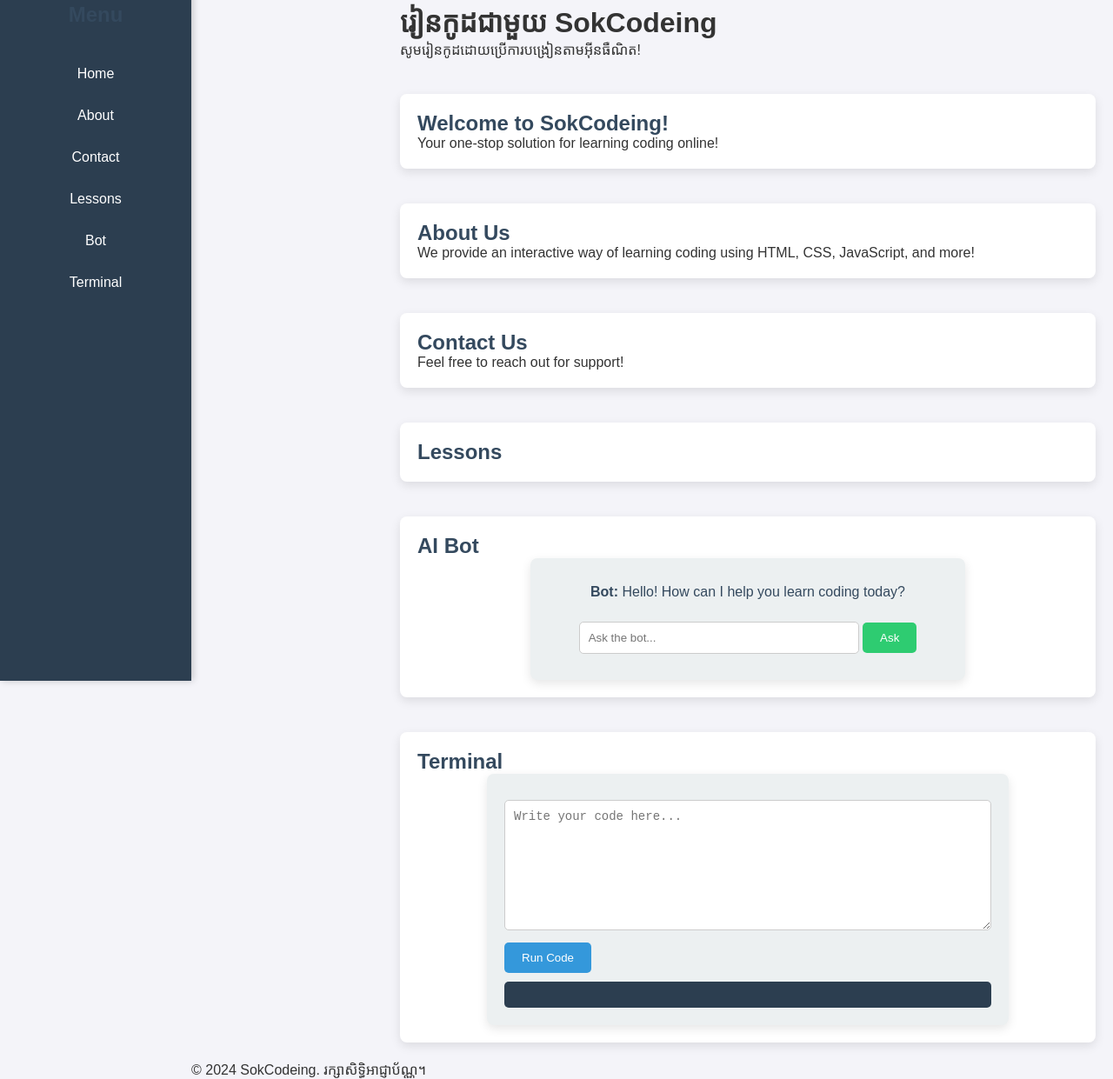
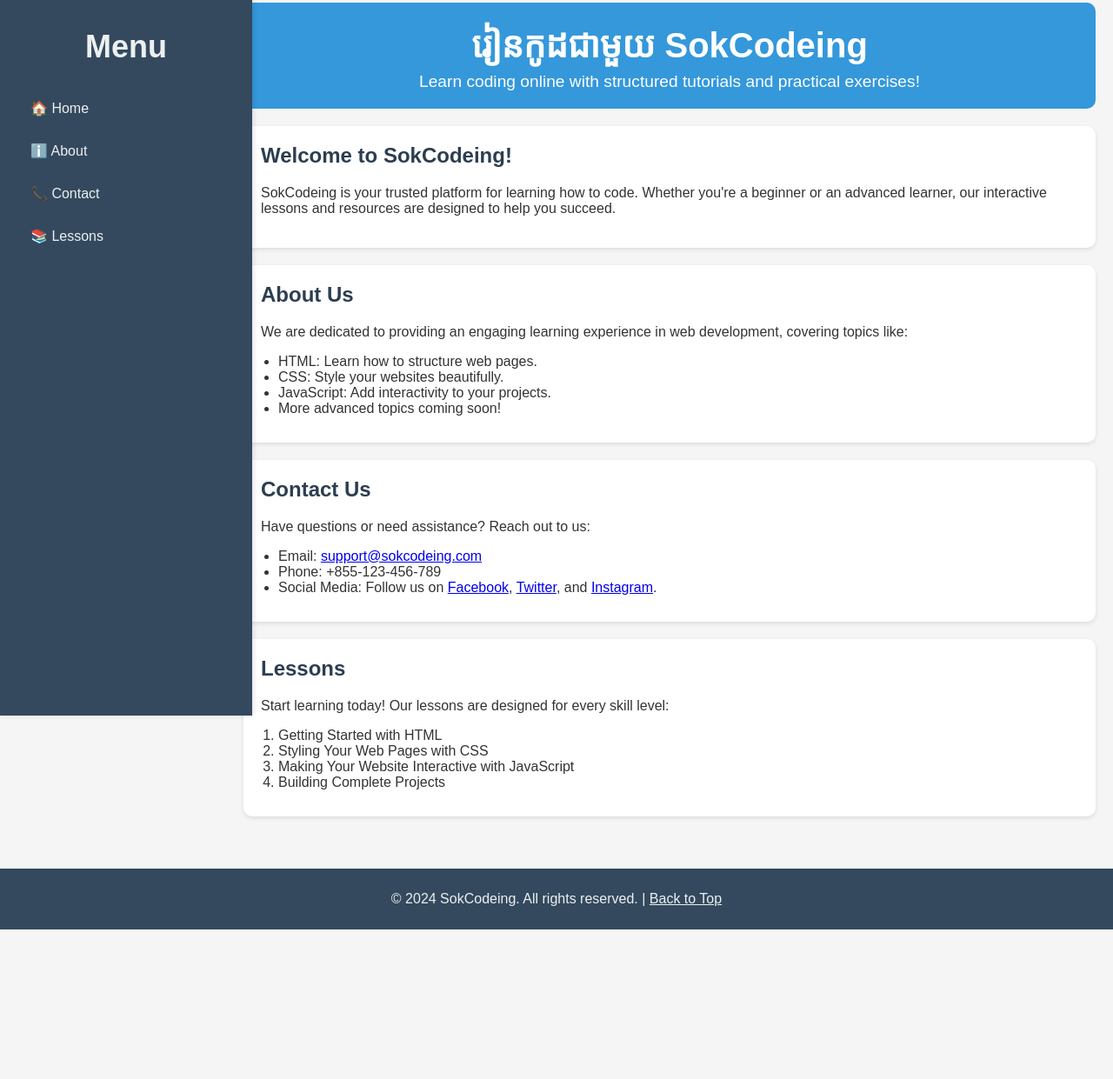
Before and after one commit to KOSALSENSOK096/SokCodeing, a plain HTML site: page index.htm in a window 1280 px wide. Shown: the part 17-1258 px from the top of the page at 87% size. After the commit the page ends 1086 px from the top, so only its background shows below. Drawn offline with Linux system fonts and the light colour scheme.

Commit message:
Update project: Describe changes here

```diff
--- a/index.htm
+++ b/index.htm
@@ -7,70 +7,80 @@
     <link rel="stylesheet" href="styles.css">
 </head>
 <body>
+    <!-- Sidebar Navigation -->
     <div id="sidebar">
         <div class="sidebar-header">
             <h2>Menu</h2>
         </div>
         <ul class="sidebar-links">
-            <li><a href="#home">Home</a></li>
-            <li><a href="#about">About</a></li>
-            <li><a href="#contact">Contact</a></li>
-            <li><a href="#lessons">Lessons</a></li>
-            <li><a href="#bot">Bot</a></li>
-            <li><a href="#terminal">Terminal</a></li>
+            <li><a href="#home">🏠 Home</a></li>
+            <li><a href="#about">ℹ️ About</a></li>
+            <li><a href="#contact">📞 Contact</a></li>
+            <li><a href="#lessons">📚 Lessons</a></li>
         </ul>
     </div>
 
+    <!-- Main Content -->
     <div id="content">
+        <!-- Header Section -->
         <header>
             <h1>រៀនកូដជាមួយ SokCodeing</h1>
-            <p>សូមរៀនកូដដោយប្រើការបង្រៀនតាមអ៊ីនធឺណិត!</p>
+            <p>Learn coding online with structured tutorials and practical exercises!</p>
         </header>
 
+        <!-- Home Section -->
         <div id="home" class="section">
             <h2>Welcome to SokCodeing!</h2>
-            <p>Your one-stop solution for learning coding online!</p>
+            <p>
+                SokCodeing is your trusted platform for learning how to code. Whether you're a beginner or an advanced learner, our interactive lessons and resources are designed to help you succeed.
+            </p>
         </div>
 
+        <!-- About Section -->
         <div id="about" class="section">
             <h2>About Us</h2>
-            <p>We provide an interactive way of learning coding using HTML, CSS, JavaScript, and more!</p>
+            <p>
+                We are dedicated to providing an engaging learning experience in web development, covering topics like:
+            </p>
+            <ul>
+                <li>HTML: Learn how to structure web pages.</li>
+                <li>CSS: Style your websites beautifully.</li>
+                <li>JavaScript: Add interactivity to your projects.</li>
+                <li>More advanced topics coming soon!</li>
+            </ul>
         </div>
 
+        <!-- Contact Section -->
         <div id="contact" class="section">
             <h2>Contact Us</h2>
-            <p>Feel free to reach out for support!</p>
+            <p>
+                Have questions or need assistance? Reach out to us:
+            </p>
+            <ul>
+                <li>Email: <a href="mailto:support@sokcodeing.com">support@sokcodeing.com</a></li>
+                <li>Phone: +855-123-456-789</li>
+                <li>Social Media: Follow us on <a href="#">Facebook</a>, <a href="#">Twitter</a>, and <a href="#">Instagram</a>.</li>
+            </ul>
         </div>
 
+        <!-- Lessons Section -->
         <div id="lessons" class="section">
             <h2>Lessons</h2>
-            <div id="lessons-list"></div>
-        </div>
-
-        <div id="bot" class="section">
-            <h2>AI Bot</h2>
-            <div id="chat-box">
-                <div id="chat-log">
-                    <p><strong>Bot:</strong> Hello! How can I help you learn coding today?</p>
-                </div>
-                <input type="text" id="user-input" placeholder="Ask the bot..." />
-                <button id="ask-btn">Ask</button>
-                <p id="bot-response"></p>
-            </div>
-        </div>
-
-        <div id="terminal" class="section">
-            <h2>Terminal</h2>
-            <div id="code-terminal">
-                <textarea id="code-input" placeholder="Write your code here..."></textarea>
-                <button id="run-code-btn">Run Code</button>
-                <pre id="code-output"></pre>
-            </div>
+            <p>
+                Start learning today! Our lessons are designed for every skill level:
+            </p>
+            <ol>
+                <li>Getting Started with HTML</li>
+                <li>Styling Your Web Pages with CSS</li>
+                <li>Making Your Website Interactive with JavaScript</li>
+                <li>Building Complete Projects</li>
+            </ol>
         </div>
     </div>
 
+    <!-- Footer -->
     <footer>
-        <p>&copy; 2024 SokCodeing. រក្សាសិទិ្ធអាជ្ញាប័ណ្ណ។</p>
+        <p>&copy; 2024 SokCodeing. All rights reserved. | <a href="#home">Back to Top</a></p>
     </footer>
 
     <script src="app.js"></script>
--- a/styles.css
+++ b/styles.css
@@ -1,34 +1,28 @@
-/* Basic reset */
-* {
+/* General Styles */
+body {
+    font-family: 'Arial', sans-serif;
     margin: 0;
     padding: 0;
-    box-sizing: border-box;
+    background-color: #f5f5f5;
+    color: #333;
 }
 
-body {
-    font-family: 'Arial', sans-serif;
-    background-color: #f4f4f9;
-    color: #333;
-    padding-left: 220px;
-    transition: background-color 0.3s ease;
+/* Sidebar Navigation */
+#sidebar {
+    width: 250px;
+    position: fixed;
+    height: 100vh;
+    background-color: #34495e;
+    color: #ecf0f1;
+    padding: 20px;
+    box-shadow: 2px 0 5px rgba(0, 0, 0, 0.1);
 }
 
-/* Sidebar */
-#sidebar {
-    position: fixed;
-    top: 0;
-    left: 0;
-    width: 220px;
-    height: 100%;
-    background-color: #2c3e50;
-    color: white;
-    padding-top: 20px;
-    box-shadow: 2px 0px 8px rgba(0, 0, 0, 0.2);
-}
-
-.sidebar-header h2 {
+.sidebar-header {
     text-align: center;
-    margin-bottom: 30px;
+    font-size: 1.5rem;
+    font-weight: bold;
+    margin-bottom: 20px;
 }
 
 .sidebar-links {
@@ -37,148 +31,98 @@ body {
 }
 
 .sidebar-links li {
-    padding: 15px;
-    text-align: center;
-    transition: background-color 0.3s ease;
+    margin: 10px 0;
 }
 
-.sidebar-links li a {
-    color: white;
+.sidebar-links a {
     text-decoration: none;
+    color: #ecf0f1;
     display: block;
+    padding: 10px 15px;
+    border-radius: 5px;
+    transition: background-color 0.3s;
 }
 
-.sidebar-links li:hover {
-    background-color: #34495e;
+.sidebar-links a:hover {
+    background-color: #2c3e50;
 }
 
-/* Main content */
+/* Content Area */
 #content {
-    margin-left: 220px;
+    margin-left: 260px;
     padding: 20px;
 }
 
-h2 {
-    color: #34495e;
+header {
+    text-align: center;
+    background-color: #3498db;
+    color: white;
+    padding: 20px;
+    border-radius: 10px;
+    margin-bottom: 20px;
 }
 
-/* Section Styling */
-.section {
-    margin-top: 40px;
-    padding: 20px;
-    background-color: white;
-    border-radius: 8px;
-    box-shadow: 0px 4px 12px rgba(0, 0, 0, 0.1);
-    animation: fadeIn 0.8s ease-out;
+header h1 {
+    margin: 0;
+    font-size: 2.5rem;
 }
 
-/* Bot Styling */
-#chat-box {
-    background-color: #ecf0f1;
-    padding: 20px;
-    border-radius: 8px;
-    box-shadow: 0px 4px 12px rgba(0, 0, 0, 0.1);
-    max-width: 500px;
-    margin: 0 auto;
-    text-align: center;
+header p {
+    margin: 5px 0 0;
+    font-size: 1.2rem;
 }
 
-#chat-log {
-    margin-bottom: 15px;
-    max-height: 300px;
-    overflow-y: auto;
+/* Sections */
+.section {
+    background-color: #fff;
+    border-radius: 10px;
+    box-shadow: 0 2px 5px rgba(0, 0, 0, 0.1);
+    padding: 20px;
+    margin-bottom: 20px;
 }
 
-#chat-box input {
-    width: 70%;
-    padding: 10px;
-    margin-top: 10px;
-    border: 1px solid #ccc;
-    border-radius: 5px;
+.section h2 {
+    color: #2c3e50;
+    margin-top: 0;
 }
 
-#chat-box button {
-    padding: 10px 20px;
-    margin-top: 10px;
-    background-color: #2ecc71;
-    color: white;
-    border: none;
-    border-radius: 5px;
-    cursor: pointer;
-    transition: background-color 0.3s ease;
+.section ul,
+.section ol {
+    margin: 10px 0;
+    padding-left: 20px;
 }
 
-#chat-box button:hover {
-    background-color: #27ae60;
+/* Footer */
+footer {
+    text-align: center;
+    padding: 10px;
+    background-color: #34495e;
+    color: #ecf0f1;
+    margin-top: 20px;
 }
 
-#chat-box p {
-    margin-top: 10px;
-    font-size: 16px;
-    color: #34495e;
+footer a {
+    color: #ecf0f1;
+    text-decoration: underline;
 }
 
-/* Terminal Styling */
-#code-terminal {
-    background-color: #ecf0f1;
-    padding: 20px;
-    border-radius: 8px;
-    box-shadow: 0px 4px 12px rgba(0, 0, 0, 0.1);
-    max-width: 600px;
-    margin: 0 auto;
+footer a:hover {
+    text-decoration: none;
 }
 
-#code-input {
-    width: 100%;
-    height: 150px;
-    padding: 10px;
-    margin-top: 10px;
-    border: 1px solid #ccc;
-    border-radius: 5px;
-    font-family: 'Courier New', Courier, monospace;
-    font-size: 14px;
-}
+/* Responsive Design */
+@media (max-width: 768px) {
+    #sidebar {
+        width: 100%;
+        height: auto;
+        position: relative;
+    }
 
-#run-code-btn {
-    padding: 10px 20px;
-    margin-top: 10px;
-    background-color: #3498db;
-    color: white;
-    border: none;
-    border-radius: 5px;
-    cursor: pointer;
-    transition: background-color 0.3s ease;
-}
+    #content {
+        margin-left: 0;
+    }
 
-#run-code-btn:hover {
-    background-color: #2980b9;
-}
-
-#code-output {
-    margin-top: 10px;
-    font-family: 'Courier New', Courier, monospace;
-    background-color: #2c3e50;
-    color: white;
-    padding: 15px;
-    border-radius: 5px;
-    white-space: pre-wrap;
-}
-
-/* Hover effects */
-h1, h2 {
-    transition: transform 0.3s ease;
-}
-
-h1:hover, h2:hover {
-    transform: scale(1.05);
-}
-
-/* Animation */
-@keyframes fadeIn {
-    from {
-        opacity: 0;
-    }
-    to {
-        opacity: 1;
+    footer {
+        position: relative;
     }
 }
```
